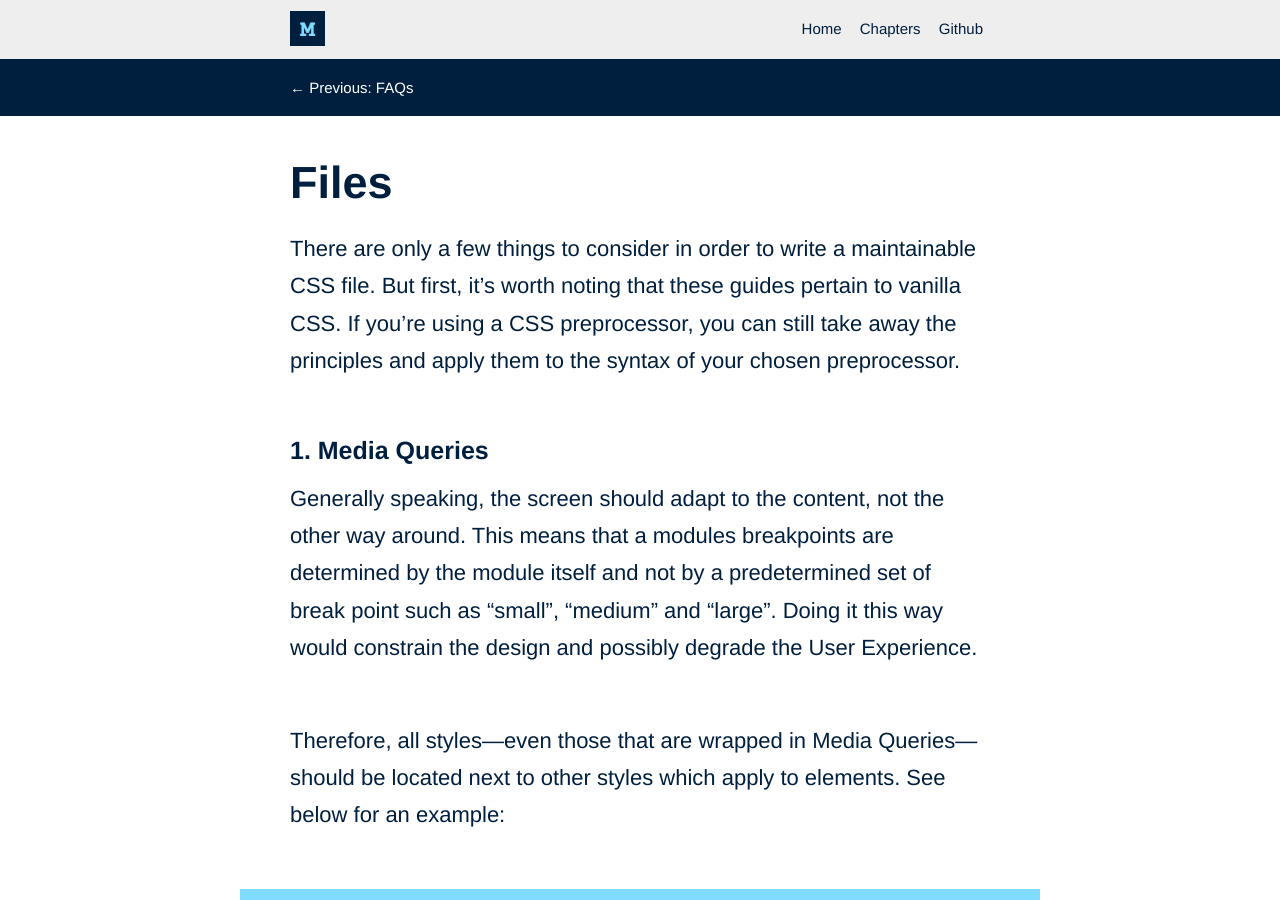
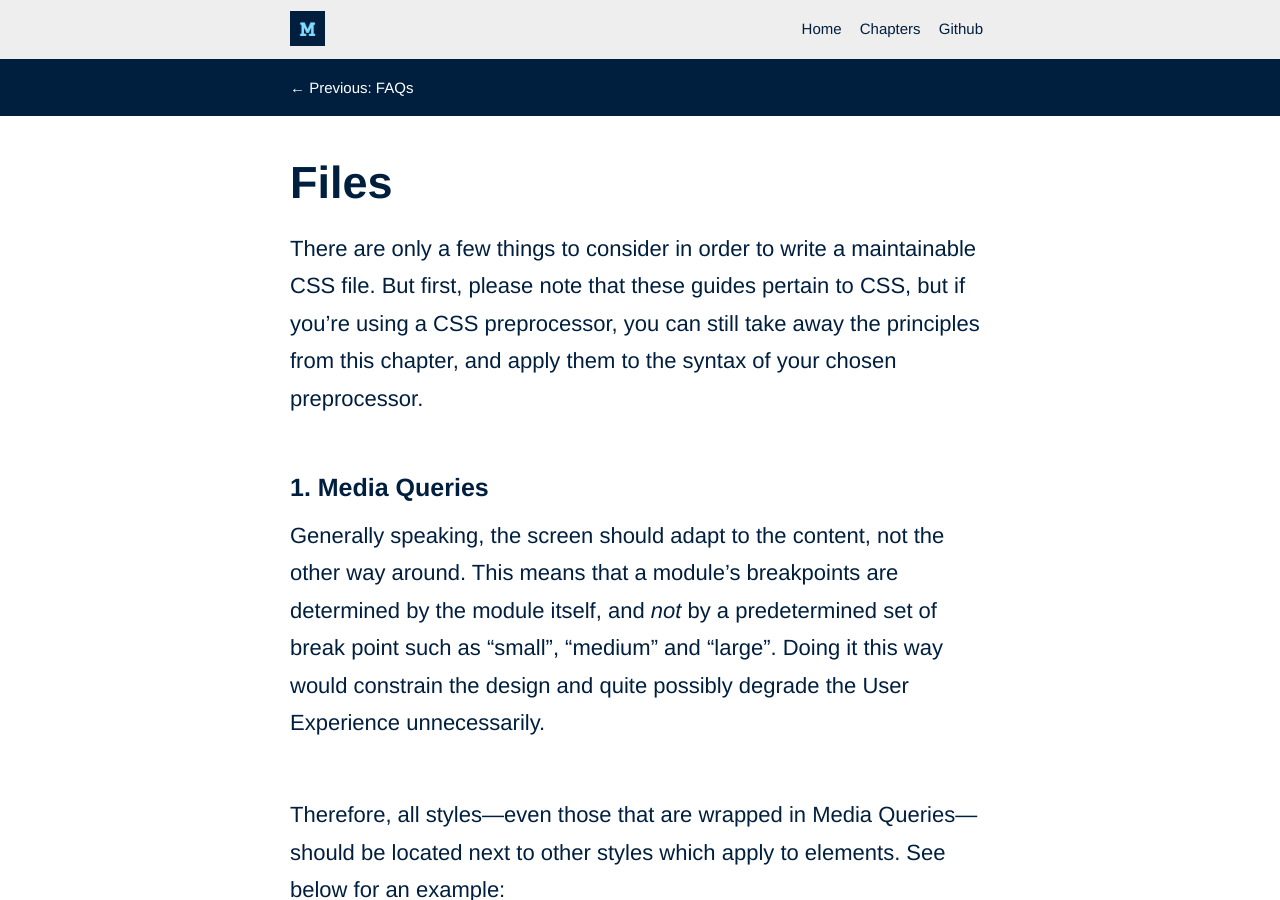
Before and after one commit to adamsilver/maintainablecss.com-jekyll, a Jekyll site: the page built from _chapters/12-files.md, in a window 1280 px wide and 900 px high. Built offline with Jekyll 4.4.1, drawn with Linux system fonts in a browser that asks for light colours.

Commit message:
File org

```diff
--- a/_chapters/12-files.md
+++ b/_chapters/12-files.md
@@ -6,11 +6,11 @@ permalink: /chapters/files/
 description: What does a maintainable CSS file look like?
 ---
 
-There are only a few things to consider in order to write a maintainable CSS file. But first, it's worth noting that these guides pertain to vanilla CSS. If you're using a CSS preprocessor, you can still take away the principles and apply them to the syntax of your chosen preprocessor.
+There are only a few things to consider in order to write a maintainable CSS file. But first, please note that these guides pertain to CSS, but if you're using a CSS preprocessor, you can still take away the principles from this chapter, and apply them to the syntax of your chosen preprocessor.
 
 ## 1. Media Queries
 
-Generally speaking, the screen should adapt to the content, not the other way around. This means that a modules breakpoints are determined by the module itself and not by a predetermined set of break point such as "small", "medium" and "large". Doing it this way would constrain the design and possibly degrade the User Experience.
+Generally speaking, the screen should adapt to the content, not the other way around. This means that a module's breakpoints are determined by the module itself, and *not* by a predetermined set of break point such as "small", "medium" and "large". Doing it this way would constrain the design and quite possibly degrade the User Experience unnecessarily.
 
 Therefore, all styles&mdash;even those that are wrapped in Media Queries&mdash;should be located next to other styles which apply to elements. See below for an example:
 
```
